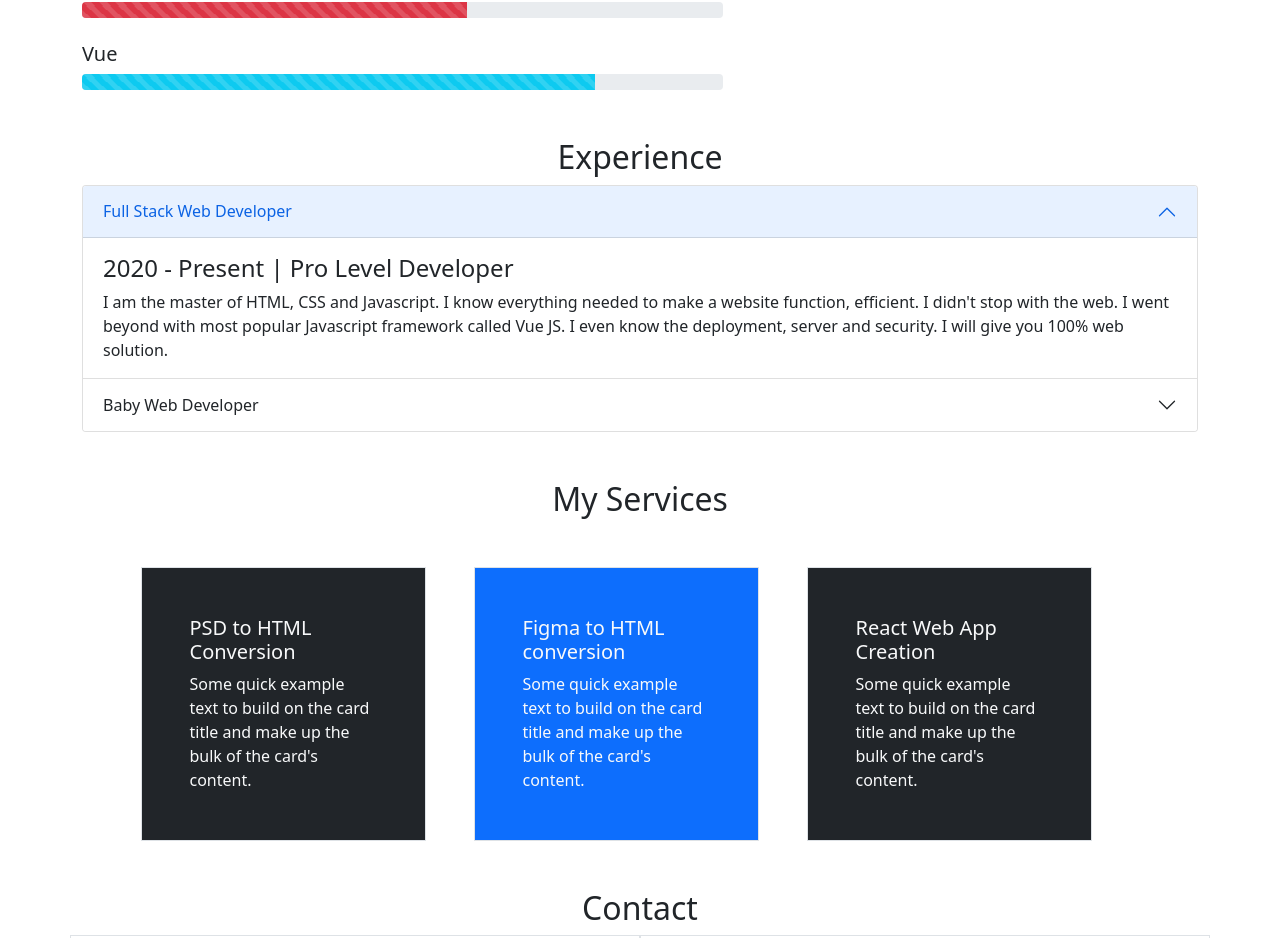
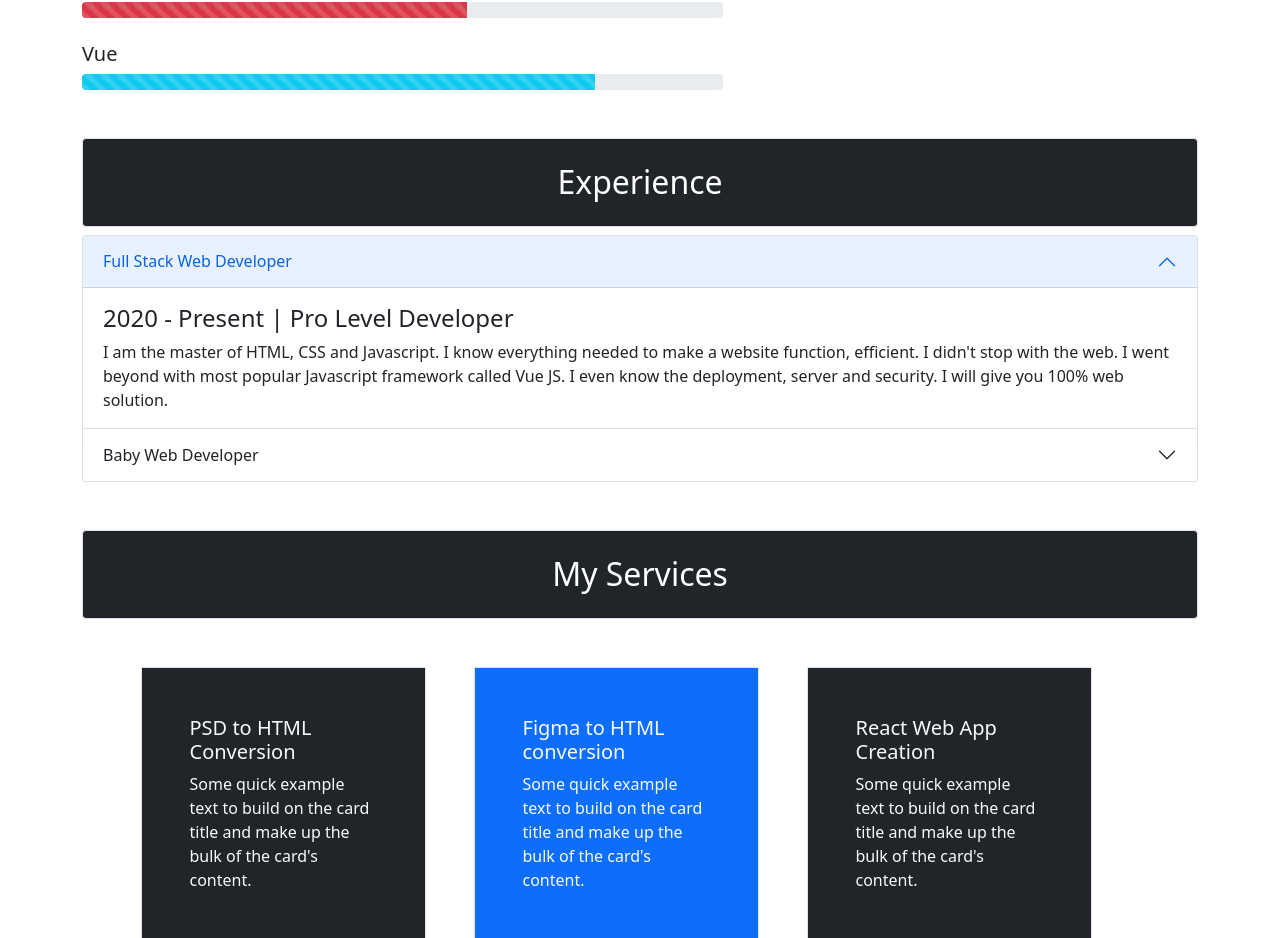
Before and after one commit to jewelCode/my-personal-portfolio, a React (Create React App) app: page / in a window 1280 px wide. Shown: the part 1334-2272 px from the top of the page. Built offline with nearby package versions, Linux system fonts and the light colour scheme.

Commit message:
project is updating

```diff
--- a/src/components/Experience/Experience.js
+++ b/src/components/Experience/Experience.js
@@ -4,7 +4,7 @@ import { Accordion } from 'react-bootstrap';
 const Experience = () => {
     return (
         <div className="container mt-5">
-            <h2 className="text-center">Experience</h2>
+            <h2 className="text-center border p-4 bg-dark text-white rounded">Experience</h2>
             <Accordion defaultActiveKey="0">
                 <Accordion.Item eventKey="0">
                     <Accordion.Header>Full Stack Web Developer</Accordion.Header>
--- a/src/components/Services/Services.js
+++ b/src/components/Services/Services.js
@@ -3,7 +3,7 @@ import React from 'react';
 const Services = () => {
     return (
         <div className="container mt-5">
-            <h2 className="text-center">My Services</h2>
+            <h2 className="text-center border p-4 bg-dark text-white rounded">My Services</h2>
             <div className="row mt-5 justify-content-center">
                     <div className="col-md-3 border p-5 me-5 bg-dark text-light">
                         <h5 className="card-title">PSD to HTML Conversion</h5>
```
